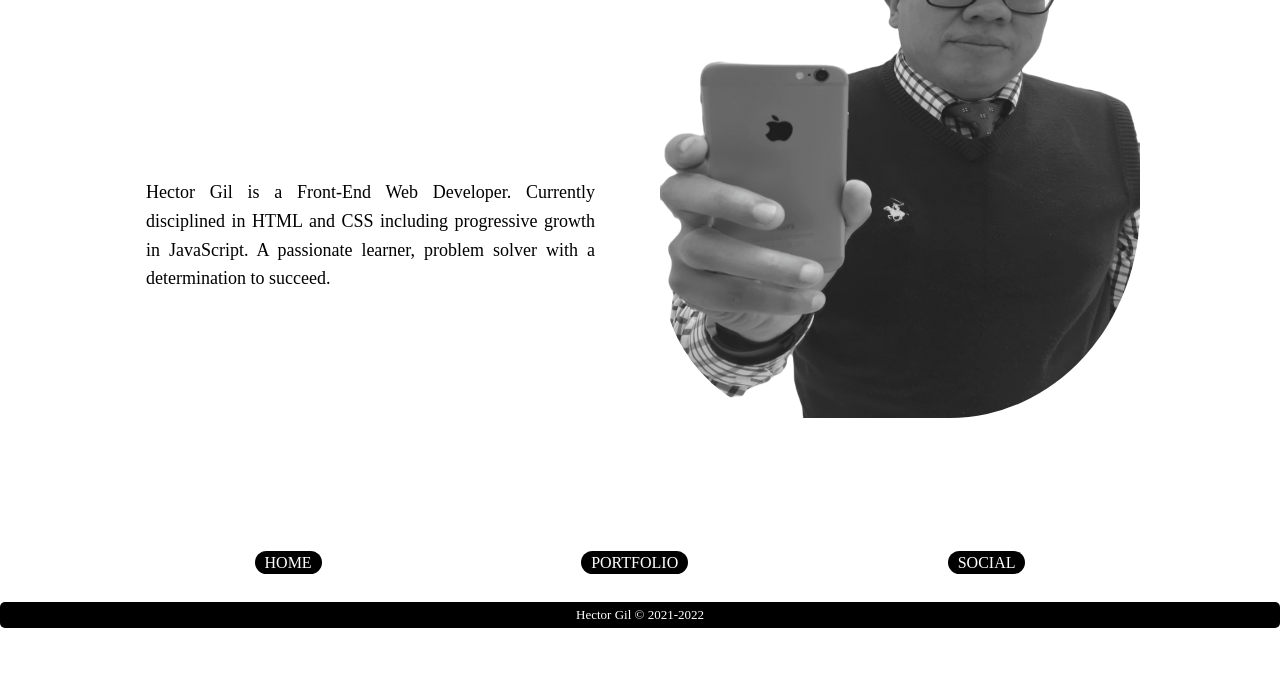
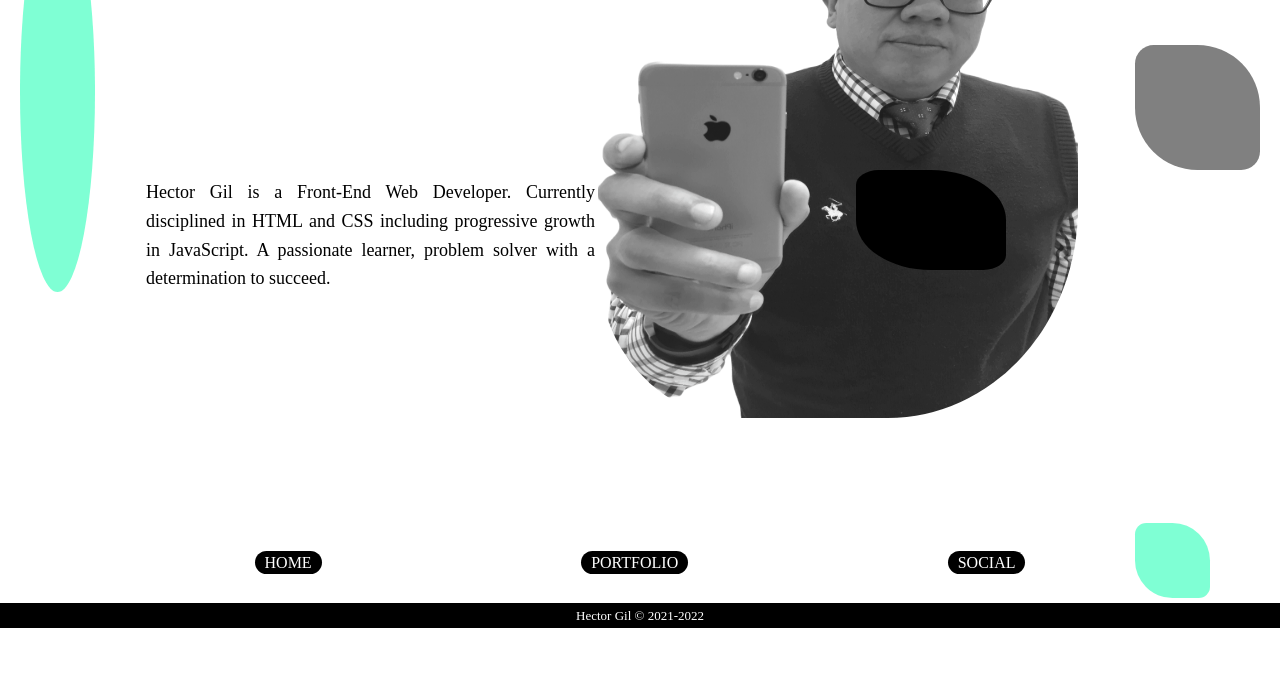
Before and after one commit to eternalgil/portfolio, a plain HTML site: page index.html in a window 1280 px wide. Shown: the part 172-863 px from the top of the page. Drawn offline with Linux system fonts and the light colour scheme.

Commit message:
add animation

```diff
--- a/index.html
+++ b/index.html
@@ -12,7 +12,11 @@
     <h1 class="hello">HELLO</h1>
 
     <p class="about">Hector Gil</a></span> is a Front-End Web Developer. Currently disciplined in HTML and CSS including progressive growth in JavaScript. A passionate learner, problem solver with a determination to succeed. </P>
-</section>
+        <div class="blkcircle"></div>
+        <div class="aqua"></div>
+        <div class="graycircle"></div>
+        <div class="aqua2"></div>
+    </section>
 
     <!-- Nav below the image, h1 and p tags.
       -->
@@ -25,6 +29,12 @@
         </ul>
     </nav>
 </navbar>
+<sidesection>
+    <div class="blkcircle2"></div>
+
+    <div class="graycircle2"></div>
+</sidesection>
+<br>
 <footer>
         <nav>
             <p>Hector Gil &copy; 2021-2022</p>
--- a/style.css
+++ b/style.css
@@ -6,13 +6,14 @@
 body {
     background-color: #fffffff0;
     width: 100%;
-    height: 100vh;
-    width: 100vw;
+    height: 100%vh;
+    width: 100%;
 }
 /*Portfoliio Section*/
 .wrapper {
     padding: 20px 30px;
     width: 100%;
+    height: 0%;
 }
 /*End of Portfolio section*/
 .header {
@@ -65,6 +66,7 @@ h1 {
     grid-column: 3 / 5;
     grid-row: 1 / 3;
     border-radius: 0 30% 40% 30%;
+    filter:brightness(120%);
 }
 .hello {
     padding: 5px;
@@ -97,26 +99,76 @@ a {
 .wrapper-section {
     padding: 10px 80px;
 }
+
 /* css cirlce animation
-.circle-one {
+} */
+.blkcircle {
+    width: 150px;
     height: 100px;
-    width: 100px;
     background-color: black;
-    border-radius: 50px;
+    position: relative;
+    animation: bcircle 3s alternate-reverse infinite;
+    border-radius: 15% 50%;
+    grid-column: 4 / 5;
+    grid-row: 2 / 3;
+    padding-right: 50px;
+    margin-right: 100px;
 }
-.circle-two {
-    height: 100px;
-    width: 100px;
-    border: black solid 2px;
-    background-color: white;
-    border-radius: 50px;
+.aqua {
+    width: 75px;
+    height: 75px;
+    background-color: aquamarine;
+    position: relative;
+    animation: aqua 3s alternate-reverse infinite;
+    border-radius: 15% 50%;
+    grid-column: 5 / 5;
 }
-.circle-three {
-    height: 100px;
-    width: 100px;
-    background-color: black;
-    border-radius: 50px;
-} */
+@keyframes aqua {
+    from {top: 0;}
+    to {top: 400px}
+}
+.aqua2 {
+    width: 75px;
+    height: 400px;
+    padding: 20px;
+    background-color: aquamarine;
+    position: relative;
+    animation: aqua2 3s alternate-reverse infinite;
+    border-radius: 50%;
+    grid-column: 1 / 1;
+    grid-row: 1 / 3;
+}
+@keyframes aqua2 {
+    from {top: 300px;}
+    to {top: 2px}
+}
+.graycircle {
+    width: 125px;
+    height: 125px;
+    background-color: gray;
+    position: relative;
+    animation: graycircle 4s alternate-reverse infinite;
+    border-radius: 15% 50%;
+    grid-column: 5 / 5;
+    grid-row: 1 / 2;
+}
+@keyframes bcircle {
+    to {top: 0px}
+    from {top: 220px}
+}
+@keyframes graycircle{
+    from {top: 300px}
+    to {top: 0px}
+}
+.sidesection {
+    display: grid;
+    grid-column: 1 / 1;
+    grid-row: 1 / 1;
+    margin-bottom: 100px;
+    height: 600px;
+    border: 300px;
+}
+/*end of animation*/
 .social {
     display: grid;
     height: 100%vh;
@@ -126,7 +178,6 @@ a {
 footer {
     position: sticky;
     bottom: 0%;
-    border-radius: 5px;
     text-align: center;
     background-color: black;
     color: white;
@@ -134,5 +185,5 @@ footer {
     margin: 0;
     padding: 5px 10px;
     left: 0; right: 0; bottom: 0;
-    height: [footer-height];
+    height: 25px;
 }
```
